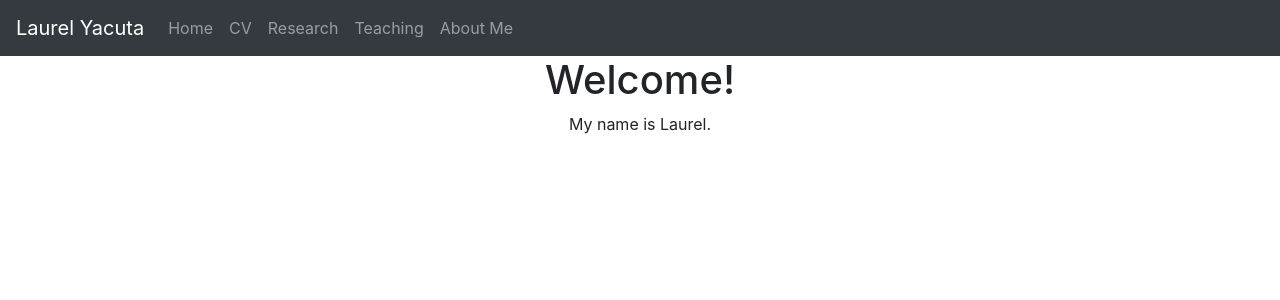
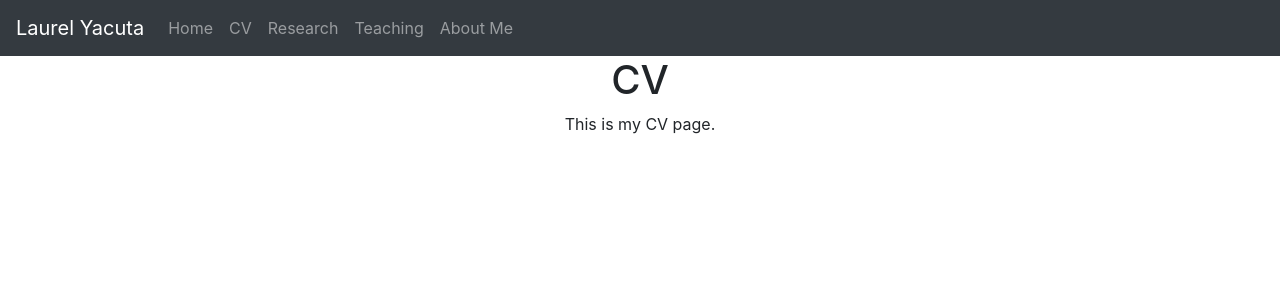
Before and after one commit to laurelyacuta/laurelyacuta.github.io, a React (Create React App) app: page /cv in a window 1280 px wide. Shown: the top 300 px of the page. Built offline with nearby package versions, Linux system fonts and the light colour scheme.

Commit message:
Updated routing with latest rules

```diff
--- a/src/App.js
+++ b/src/App.js
@@ -1,6 +1,7 @@
-import { HashRouter, Routes, Route } from "react-router-dom";
+import { BrowserRouter, Routes, Route } from "react-router-dom";
 import NavBar from './components/navbar';
-import Home from './components/home';
+import Home from './pages/home';
+import CV from './pages/cv';
 import './App.css';
 
 function App() {
@@ -13,11 +14,13 @@
         crossOrigin="anonymous"
       />
       <NavBar></NavBar>
-      <HashRouter>
+      <BrowserRouter>
         <Routes>
-          <Route exact path="/" element={<Home></Home>}></Route>
+          <Route exact path="/" element={<Home/>}/>
+          <Route exact path="/home" element={<Home/>}/>
+          <Route exact path="/cv" element={<CV/>}/>
         </Routes>
-      </HashRouter>
+      </BrowserRouter>
     </div>
   );
 }
--- a/src/components/navbar/index.js
+++ b/src/components/navbar/index.js
@@ -10,11 +10,11 @@
           <Navbar.Toggle aria-controls="basic-navbar-nav"/>
           <Navbar.Collapse id="basic-navbar-nav">
             <Nav className="mr-auto">
-              <Nav.Link href="#home">Home</Nav.Link>
-              <Nav.Link href="#cv">CV</Nav.Link>
-              <Nav.Link href="#research">Research</Nav.Link>
-              <Nav.Link href="#teaching">Teaching</Nav.Link>
-              <Nav.Link href="#about-me">About Me</Nav.Link>
+              <Nav.Link href="home">Home</Nav.Link>
+              <Nav.Link href="cv">CV</Nav.Link>
+              <Nav.Link href="research">Research</Nav.Link>
+              <Nav.Link href="teaching">Teaching</Nav.Link>
+              <Nav.Link href="about-me">About Me</Nav.Link>
             </Nav>
           </Navbar.Collapse>
         </Navbar>
--- /dev/null
+++ b/src/pages/cv/index.js
@@ -0,0 +1,16 @@
+import React, { Component } from 'react';
+
+class CV extends Component {
+  render() {
+    return (
+      <div className="CV">
+        <h1>CV</h1>
+        <p>
+          This is my CV page.
+        </p>
+      </div>
+    );
+  }
+}
+
+export default CV;
```
Also changed, not shown: src/pages/home/index.js (renamed from src/components/home/index.js).
